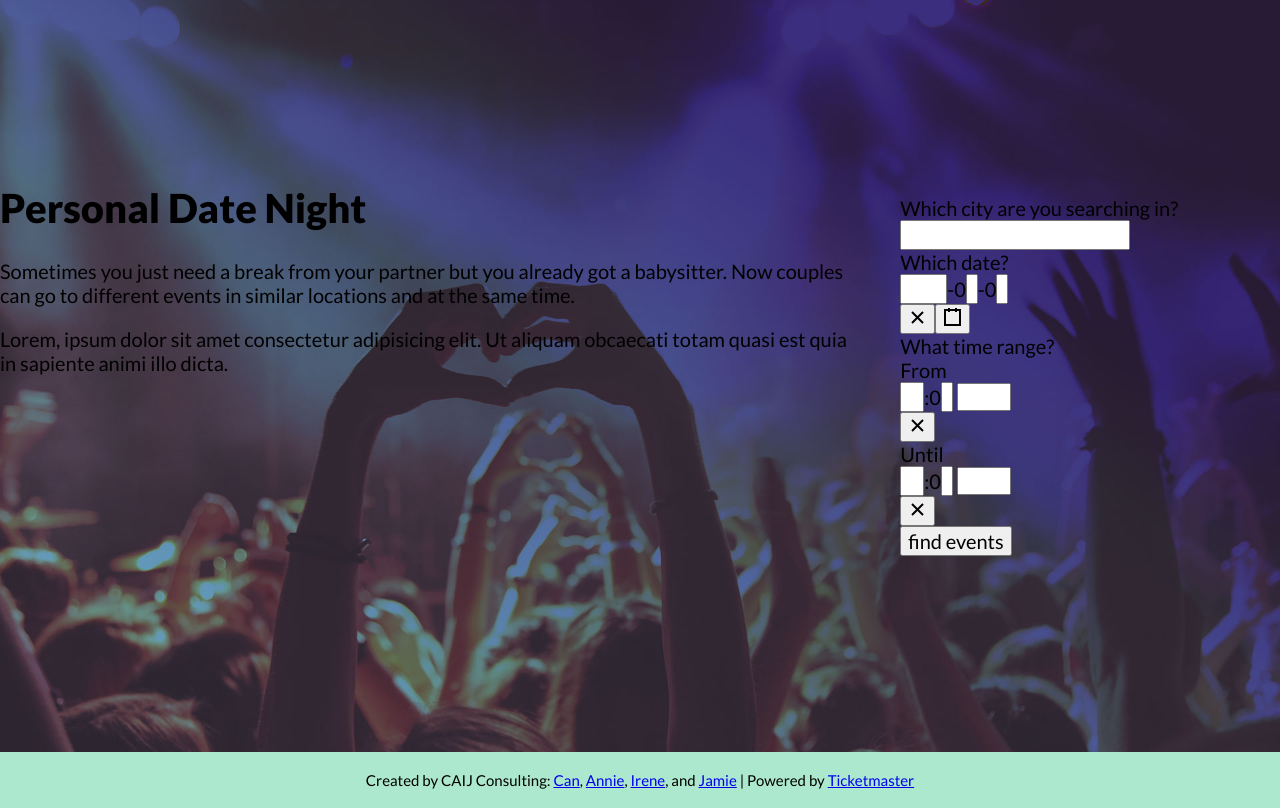
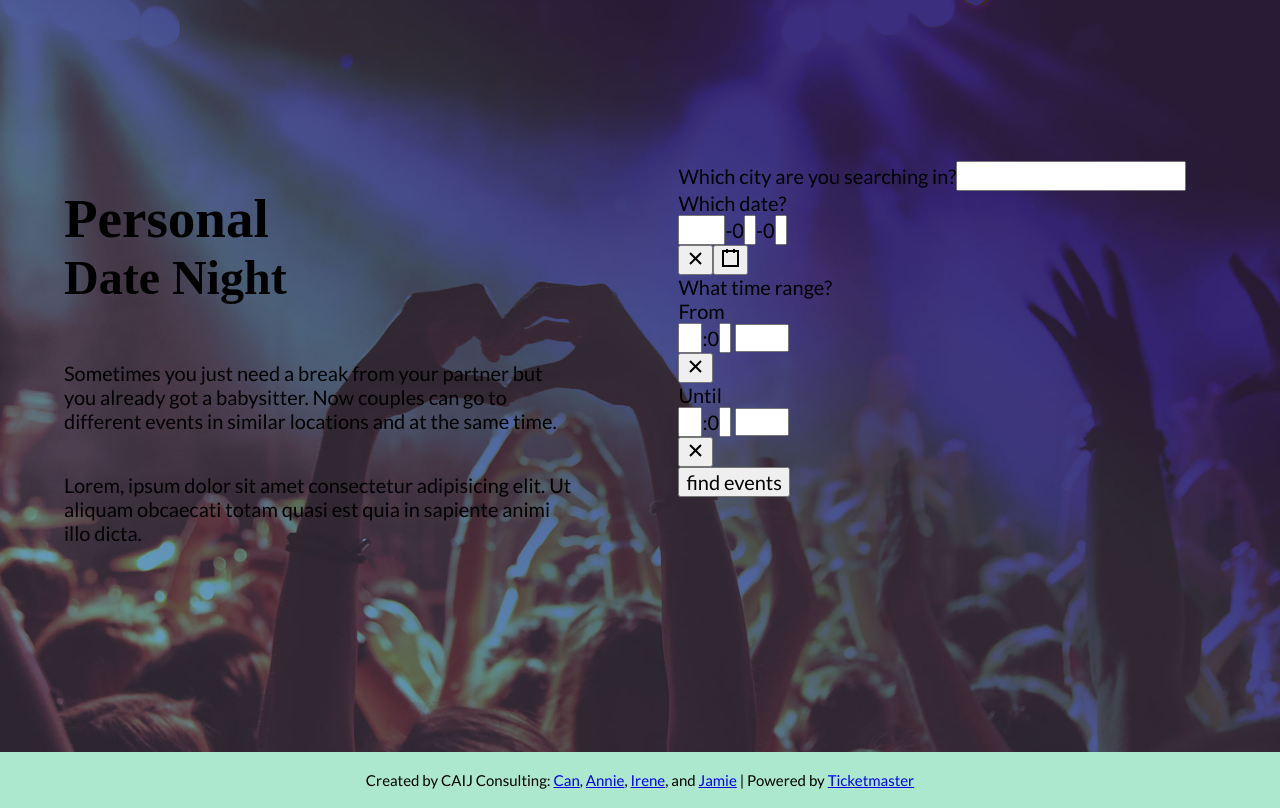
Before and after one commit to caij-consulting/personal-date-night, a React (Create React App) app: page / in a window 1280 px wide. Built offline with nearby package versions, Linux system fonts and the light colour scheme; a web font is replaced by a local one.

Commit message:
updated js names

```diff
--- a/src/App.js
+++ b/src/App.js
@@ -1,6 +1,6 @@
 import React, { Component } from 'react';
 import axios from 'axios';
-import Header from "./components/Header.js";
+import Intro from "./components/Intro.js";
 import SearchForm from "./components/SearchForm.js";
 import DisplayResults from "./components/DisplayResults.js";
 import Footer from "./components/Footer.js"
@@ -210,7 +210,7 @@ class App extends Component {
       <div className="App">
         <header>
           <div className="hero wrapper">
-            <Header/>
+            <Intro/>
             <SearchForm
               timeStart={this.state.timeStart}
               timeEnd={this.state.timeEnd}
--- a/src/components/Header.js
+++ b/src/components/Intro.js
@@ -1,9 +1,9 @@
 import React, { Component } from 'react';
 
-class Header extends Component {
+class Intro extends Component {
     render() {
         return(
-            <div className="heroLeft">
+            <div className="heroIntro">
                 <h1>Personal <span>Date Night</span></h1>
                 <p>Sometimes you just need a break from your partner but you already got a babysitter. Now couples can go to different events in similar locations and at the same time.</p>
                 <p>Lorem, ipsum dolor sit amet consectetur adipisicing elit. Ut aliquam obcaecati totam quasi est quia in sapiente animi illo dicta.</p>
@@ -12,4 +12,4 @@ class Header extends Component {
     }
 }
 
-export default Header;
+export default Intro;
```
